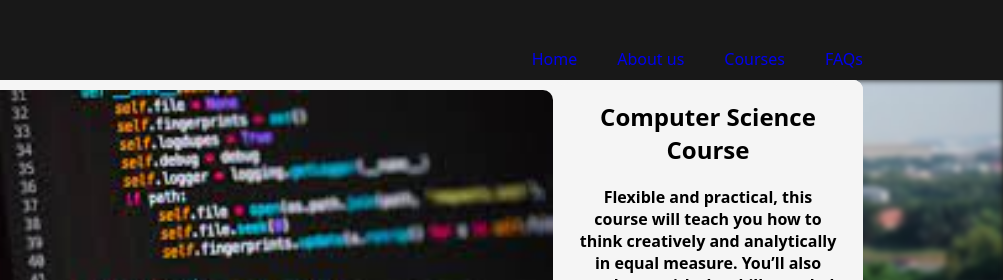
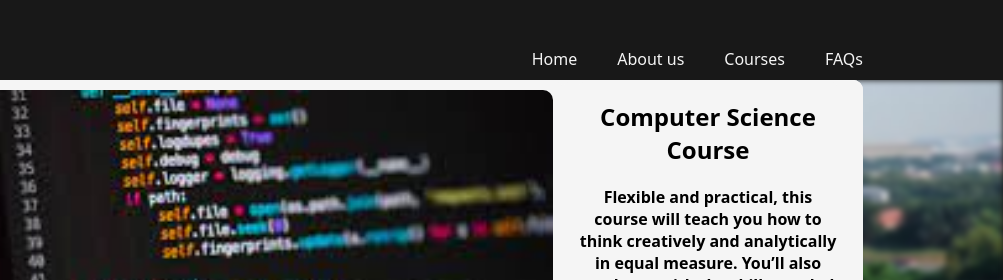
Before and after one commit to FujisakiSakiasahi/Internet-Tech-And-App-Assignment-1, a plain HTML site: page academy reforge/test.html in a window 1280 px wide. Shown: the top 280 px of the page, 277-1280 px from the left. Drawn offline with Linux system fonts and the light colour scheme.

Commit message:
fixed links changing color

```diff
--- a/academy reforge/test.css
+++ b/academy reforge/test.css
@@ -107,6 +107,11 @@ body {
 }
 
 /* ---------------------------------------- */
+
+a {
+    color: whitesmoke;
+    text-decoration: none;;
+}
 
 .img_holder{
     max-width: 700px;
```
